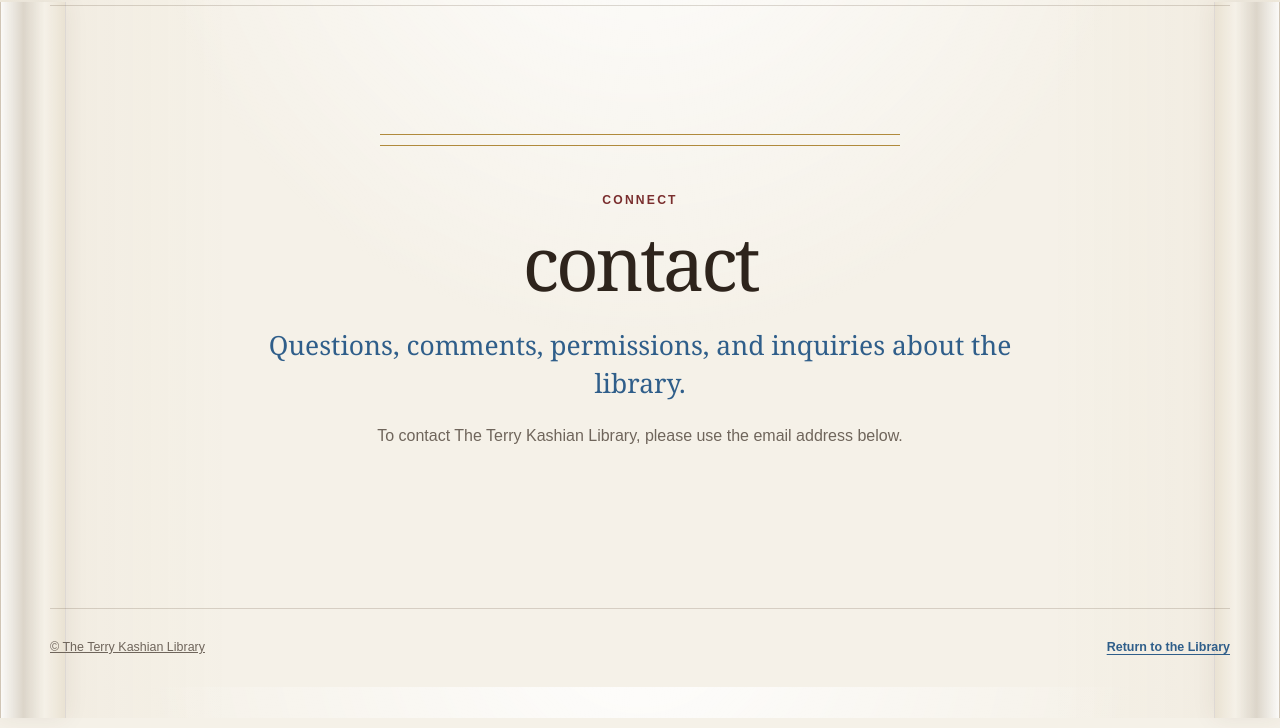
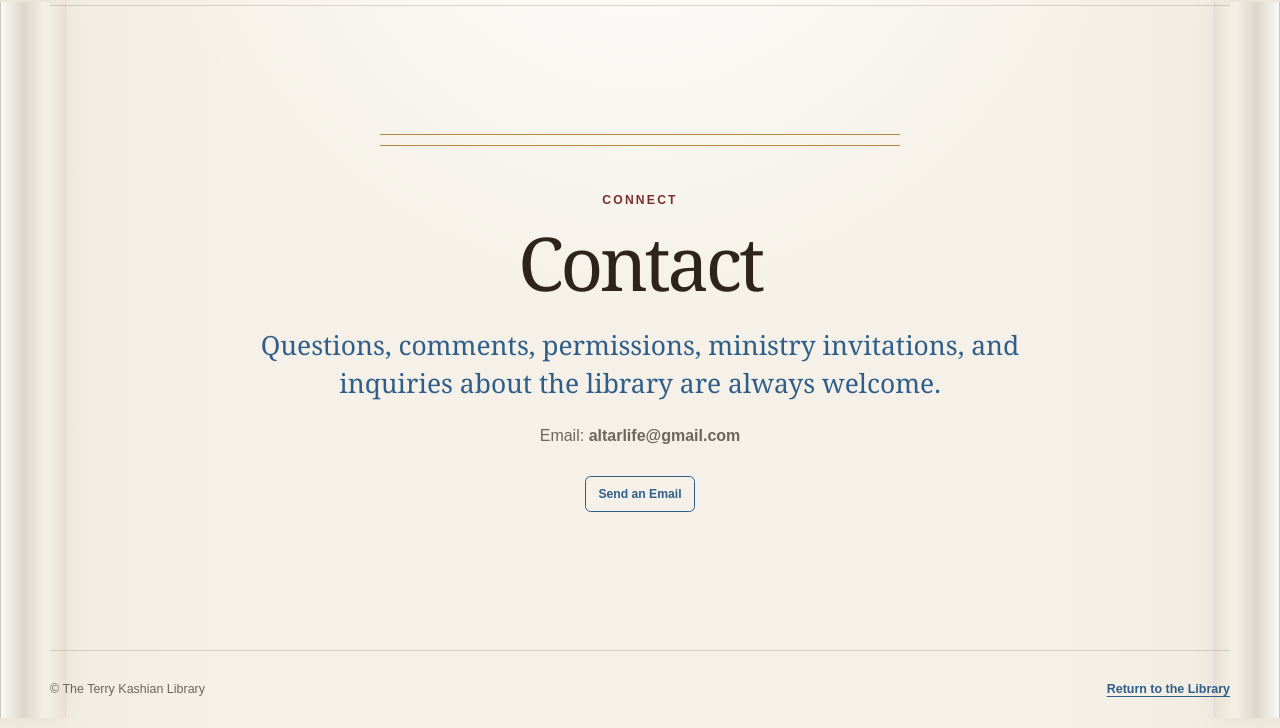
Before and after one commit to altarlifeKash/terry-kash-audio-library, a plain HTML site: page Contact.html in a window 1280 px wide. Shown: the part 82-810 px from the top of the page. Drawn offline with Linux system fonts and the light colour scheme.

Commit message:
Correct text case and enhance contact information
Updated text for consistency and clarity in the Contact page.

```diff
--- a/Contact.html
+++ b/Contact.html
@@ -6,10 +6,10 @@
 
   <meta
     name="description"
-    content="contact The Terry Kashian Library."
+    content="Contact The Terry Kashian Library."
   />
 
-  <title>contact | The Terry Kashian Library</title>
+  <title>Contact | The Terry Kashian Library</title>
 
   <link rel="stylesheet" href="styles.css" />
 </head>
@@ -36,27 +36,31 @@
 
   <main id="main-content">
     <section class="library-intro" aria-labelledby="contact-title">
+
       <p class="eyebrow">Connect</p>
 
-      <h1 id="contact-title">contact</h1>
+      <h1 id="contact-title">Contact</h1>
 
       <p class="subtitle">
-        Questions, comments, permissions, and inquiries about the library.
+        Questions, comments, permissions, ministry invitations, and inquiries about the library are always welcome.
       </p>
 
       <p class="intro">
-        To contact The Terry Kashian Library, please use the email address below.
+        Email:
+        <strong>altarlife@gmail.com</strong>
       </p>
 
       <p>
         <a
-       href="https://mail.google.com/mail/?view=cm&fs=1&to=altarlife@gmail.com"
-
-       target="_blank"
-
-        rel="noopener noreferrer"
+          class="bandcamp-button"
+          href="https://mail.google.com/mail/?view=cm&fs=1&to=altarlife@gmail.com"
+          target="_blank"
+          rel="noopener noreferrer"
+        >
+          Send an Email
         </a>
       </p>
+
     </section>
   </main>
 
@@ -69,5 +73,6 @@
       </a>
     </p>
   </footer>
+
 </body>
 </html>
```
